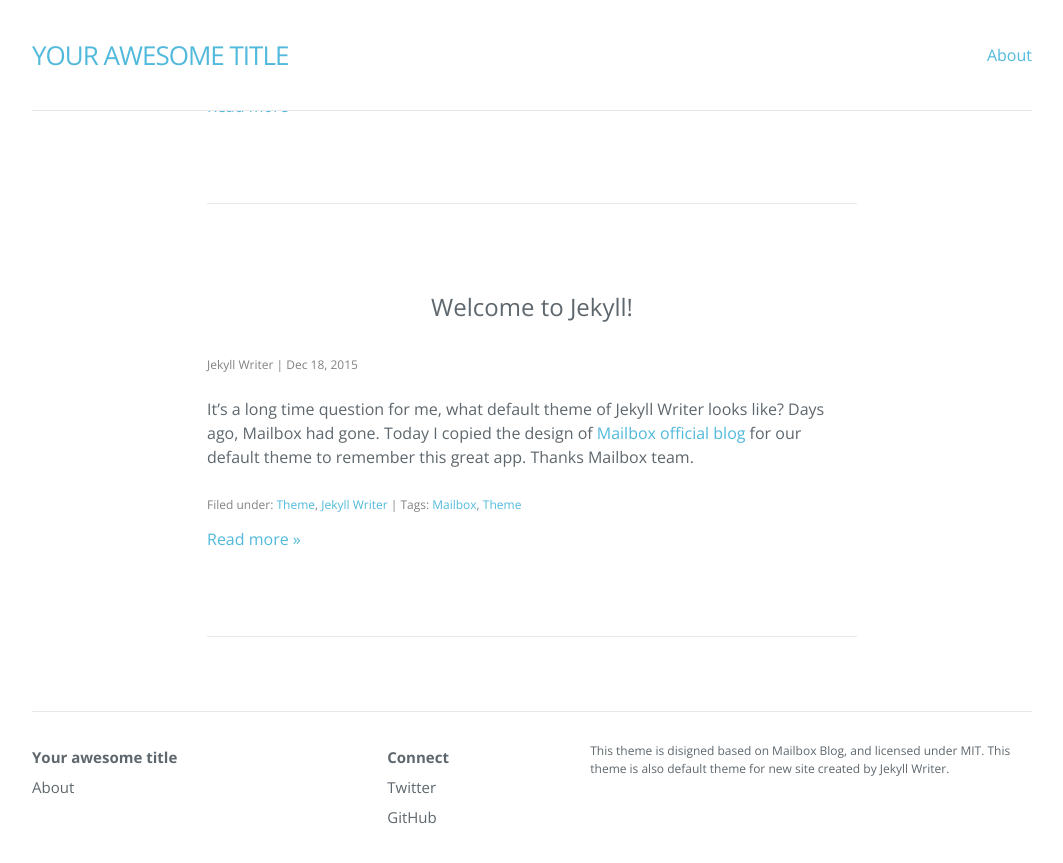
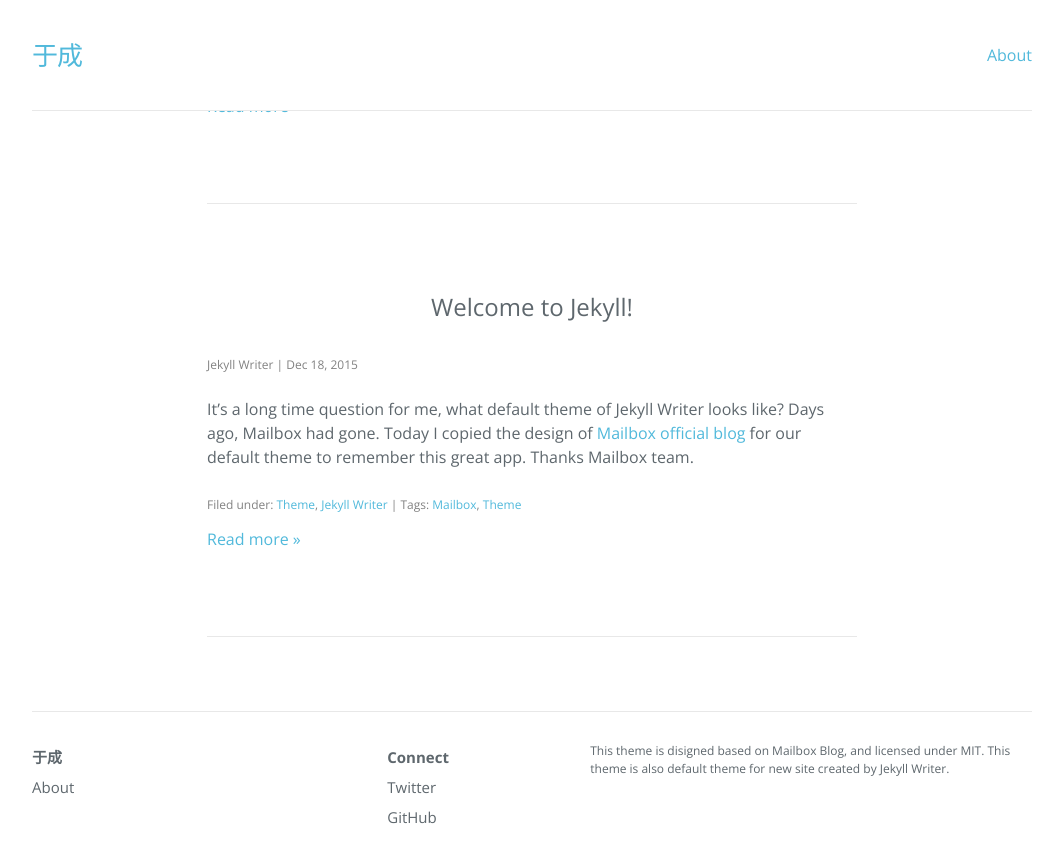
Before and after one commit to hebbank/jekyll, a Jekyll site: the page built from index.html, in a window 1280 px wide and 900 px high, scrolled down 696 px. Shown: the top 863 px of the window, without its empty margins (108-1171 px from the left). Built offline with Jekyll 4.4.1, drawn with Linux system fonts in a browser that asks for light colours; nearby versions of some CDN libraries; the list of posts is cut into pages by our own code.

Commit message:
Update Configuration

```diff
--- a/_config.yml
+++ b/_config.yml
@@ -1,21 +1,15 @@
-# Welcome to Jekyll!
-#
-# This config file is meant for settings that affect your whole blog, values
-# which you are expected to set up once and rarely need to edit after that.
-# For technical reasons, this file is *NOT* reloaded automatically when you use
-# 'jekyll serve'. If you change this file, please restart the server process.
-
-# Site settings
-title: Your awesome title
+# Created by Jekyll Writer
+title: 于成
 author: Jekyll Writer
-description: > # this means to ignore newlines until "baseurl:"
-  This theme is disigned based on Mailbox Blog, and licensed under MIT.
-  This theme is also default theme for new site created by Jekyll Writer.
-permalink: /:year/:month/:day/:title/
+description: >
+  This theme is disigned based on Mailbox Blog, and licensed under MIT. This
+  theme is also default theme for new site created by Jekyll Writer.
+permalink: '/:year/:month/:day/:title/'
 paginate: 6
-paginate_path: "/page/:num/"
+paginate_path: '/page/:num/'
 twitter_username: jekyllwriter
-github_username:  jekyllwriter
-gems: [jekyll-paginate]
+github_username: jekyllwriter
+gems:
+  - jekyll-paginate
 markdown: kramdown
-baseurl: "/jekyll"
+baseurl: /jekyll
```
